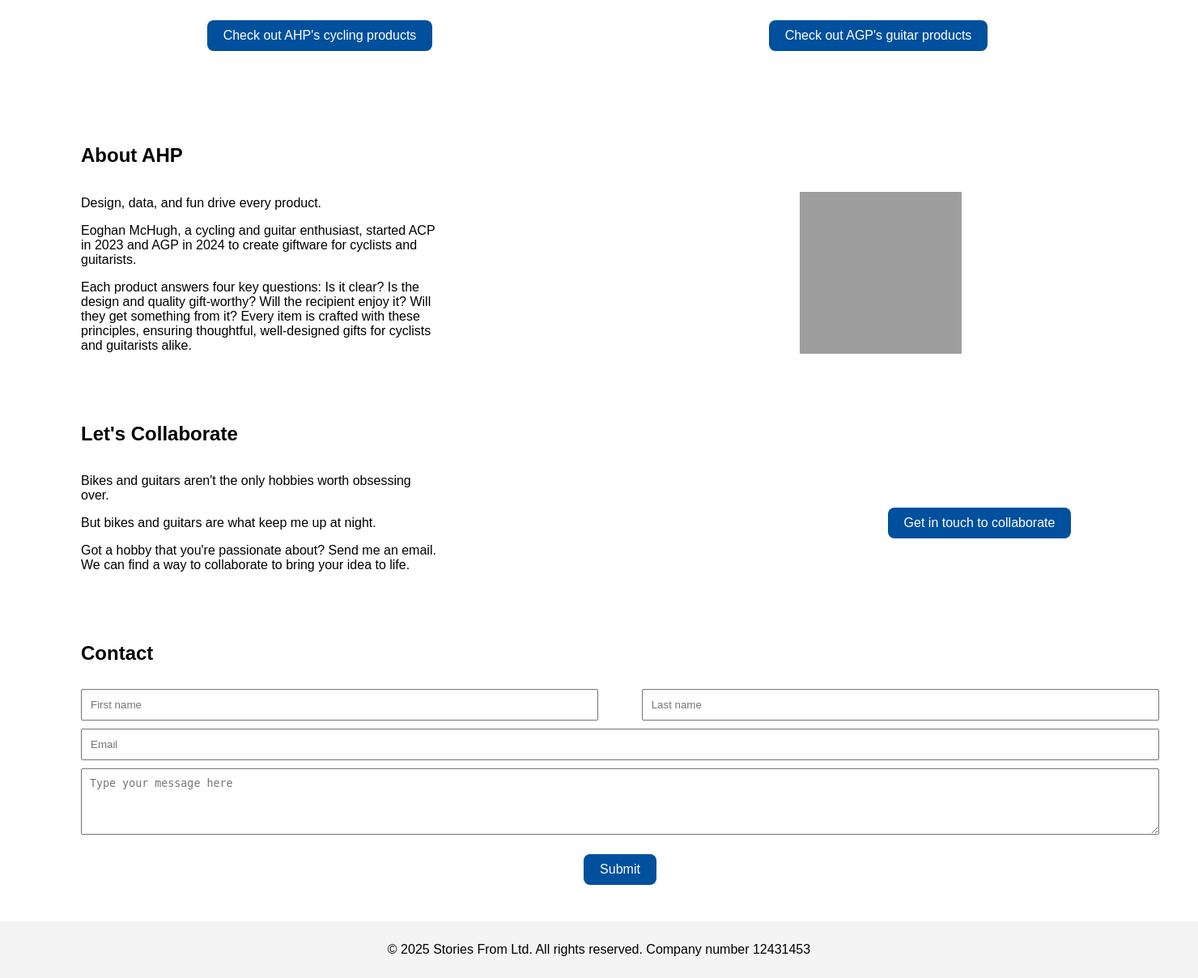
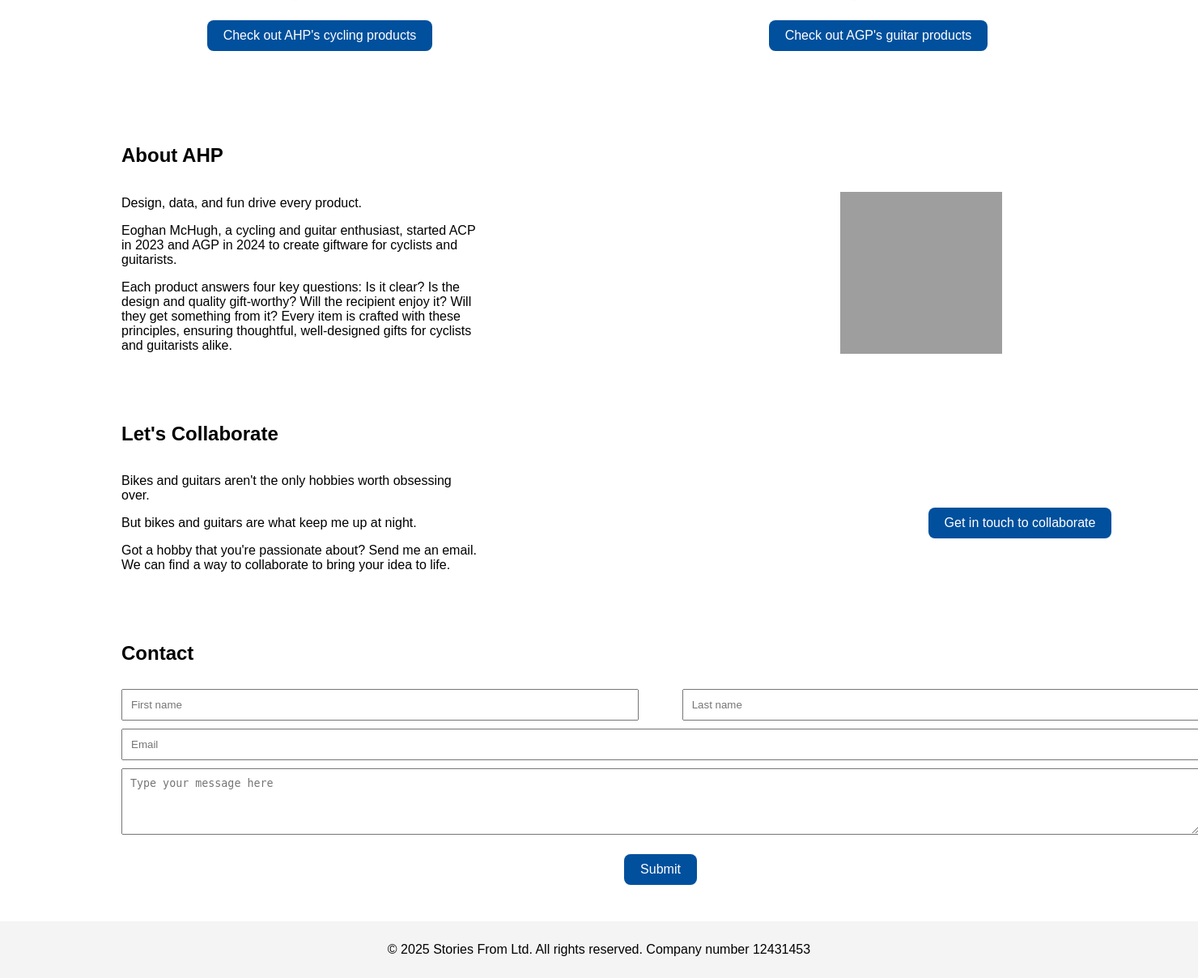
Before and after one commit to ahobbyistspresents/website-test, a PHP site: page / in a window 1480 px wide; the page is wider, and only the part inside the window is pictured. Shown: the part 741-1949 px from the top of that part at 81% size. Run offline with PHP 8.4, Linux system fonts and the light colour scheme; grey boxes are pictures that could not be loaded.

Commit message:
Update styles.css

```diff
--- a/styles.css
+++ b/styles.css
@@ -72,9 +72,9 @@
         }
         .full-container {
             width: 90%;
-            padding-left: 100px;
+            padding-left: 150px;
             padding-bottom: 25px;
-            padding-right: 100px;
+            padding-right: 150px;
             padding-top: 25px;
             text-align: left;
 
```
